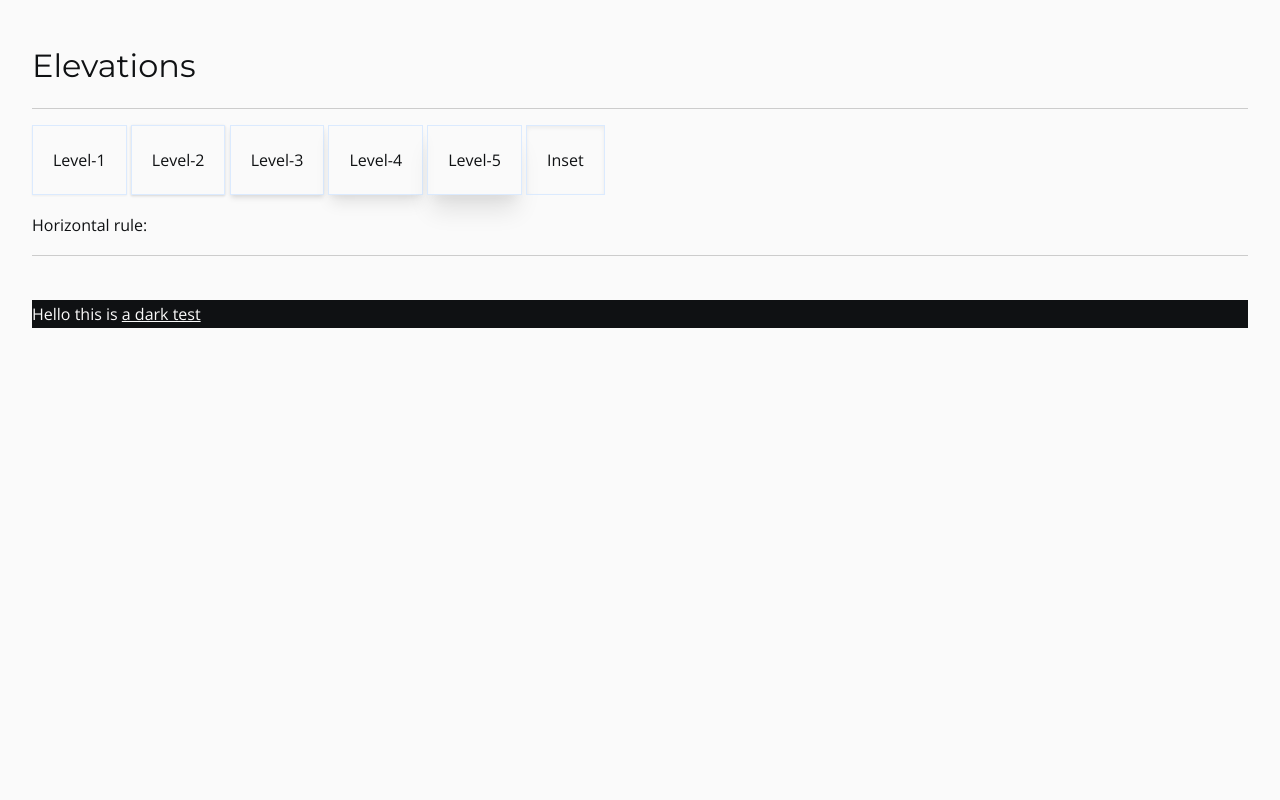
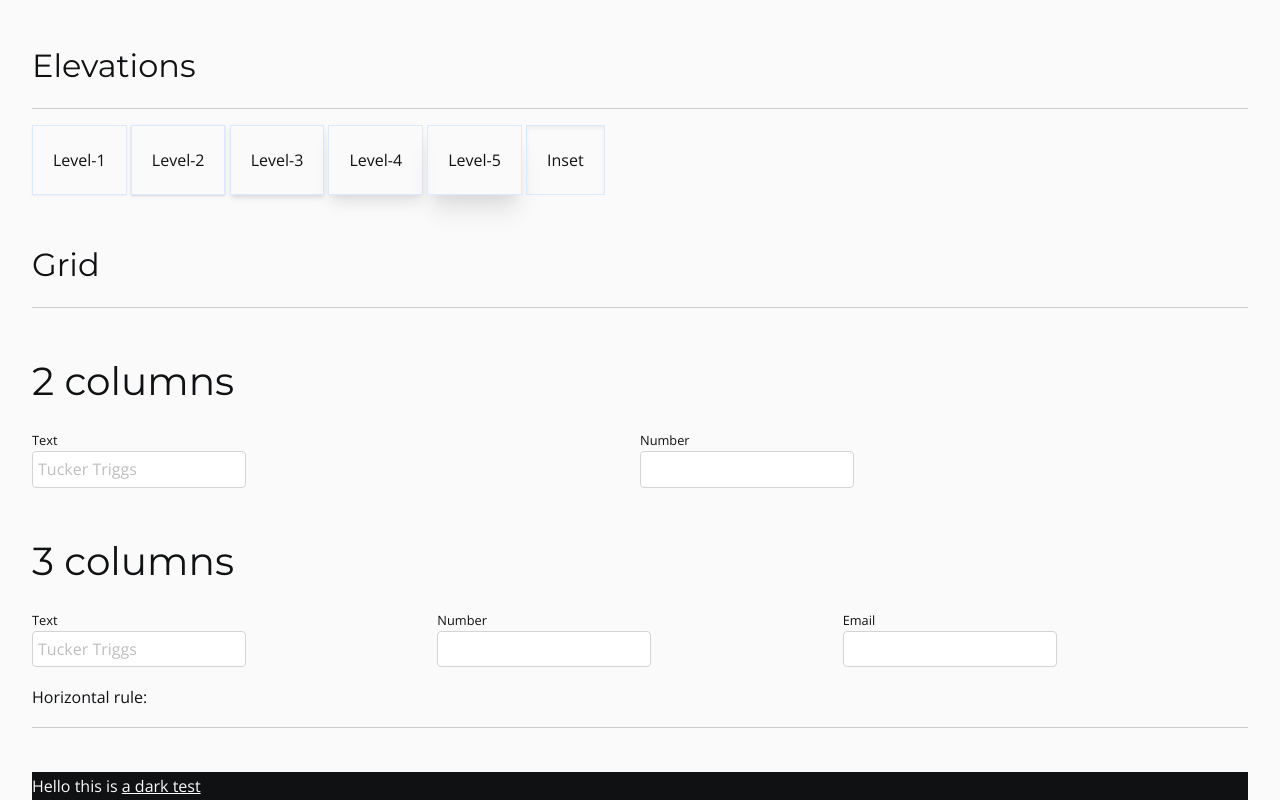
Before and after one commit to tuckpuck/wp-blank-starter, a website built with Parcel: page index.html in a window 1280 px wide. Shown: the part 1964-2764 px from the top of the page. Before the commit the page ends 2292 px from the top, so only its background shows below. Built offline with nearby package versions, Linux system fonts and the light colour scheme.

Commit message:
add grid css

```diff
--- a/css/style.css
+++ b/css/style.css
@@ -536,3 +536,28 @@ button.small {
   margin: 0 auto;
   width: 95%;
 }
+
+.grid-2 {
+  display: grid;
+  grid-template-columns: repeat(2, 1fr);
+}
+
+.grid-3 {
+  display: grid;
+  grid-template-columns: repeat(3, 1fr);
+}
+
+.grid-4 {
+  display: grid;
+  grid-template-columns: repeat(4, 1fr);
+}
+
+.grid-5 {
+  display: grid;
+  grid-template-columns: repeat(5, 1fr);
+}
+
+.grid-6 {
+  display: grid;
+  grid-template-columns: repeat(6, 1fr);
+}
--- a/index.html
+++ b/index.html
@@ -115,6 +115,22 @@
     <div class="card shadow-xl">Level-5</div>
     <div class="card shadow-inset">Inset</div>
 
+    <br><br>
+    <h1>Grid</h1>
+    <hr>
+    <h2>2 columns</h2>
+    <div class="grid-2">
+      <div><label for="text">Text</label><input id="text" type="text" placeholder="Tucker Triggs"></div>
+      <div><label for="number">Number</label><input id="number" type="number"></div>
+    </div>
+
+    <h2>3 columns</h2>
+    <div class="grid-3">
+      <div><label for="text">Text</label><input id="text" type="text" placeholder="Tucker Triggs"></div>
+      <div><label for="number">Number</label><input id="number" type="number"></div>
+      <div><label for="email">Email</label><input id="email" type="email"></div>
+    </div>
+
     <p>Horizontal rule:</p>
     <hr>
     <br>
```
